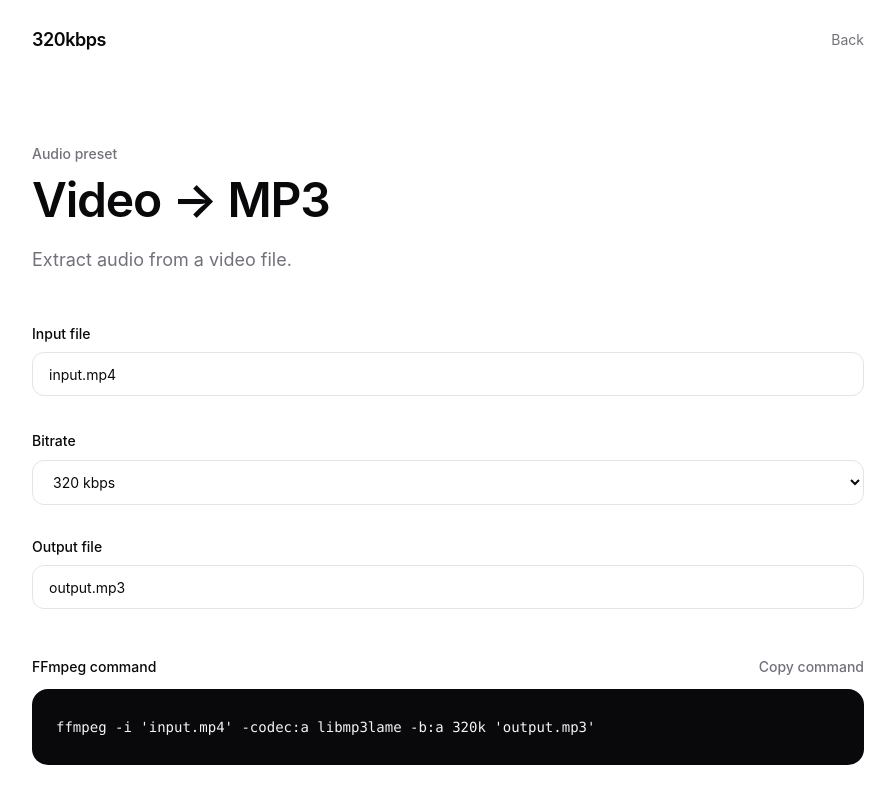
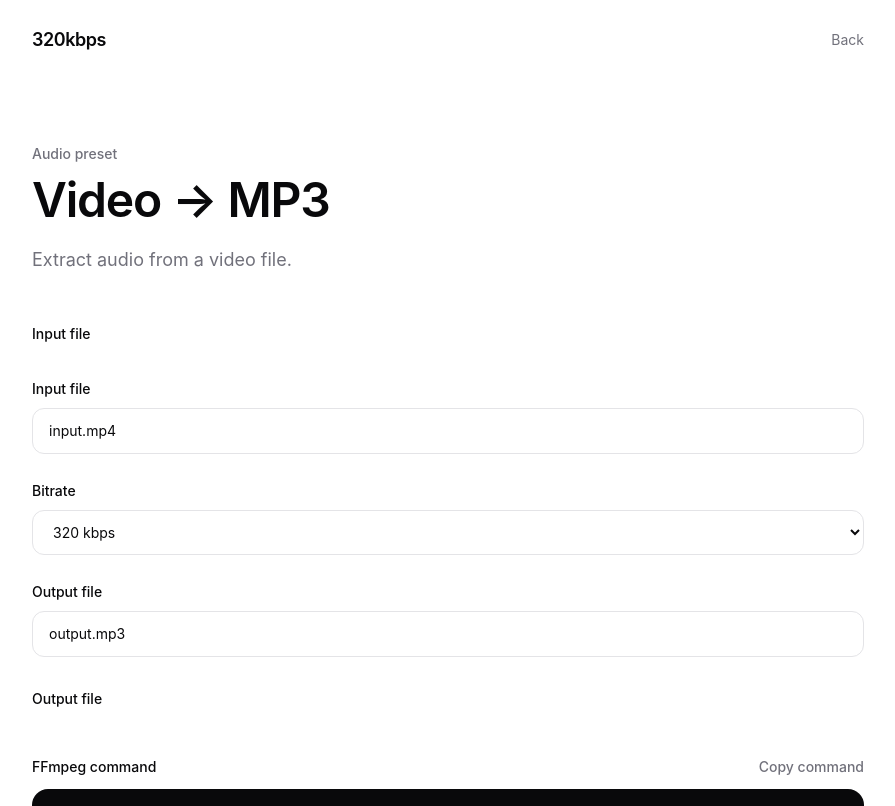
Before and after one commit to liuwenlonghub/320kbps, a Next.js app: page /presets/video-to-mp3 in a window 1280 px wide. Shown: the top 806 px of the page, without its empty margins (192-1087 px from the left). Built offline with nearby package versions, Linux system fonts and the light colour scheme.

Commit message:
feat: enhance VideoToMp3 preset with dynamic input and output fields in PresetForm

```diff
--- a/app/presets/video-to-mp3/page.tsx
+++ b/app/presets/video-to-mp3/page.tsx
@@ -8,29 +8,27 @@ import { PresetForm } from "@/components/preset/preset-form";
 import Link from "next/link";
 
 export default function VideoToMp3Page() {
-  const [input, setInput] = useState("input.mp4");
-  const [bitrate, setBitrate] = useState(320);
-  const [output, setOutput] = useState("output.mp3");
-
-const values = {
-  bitrate,
-};
+const [values, setValues] = useState({
+  input: videoToMp3Preset.options.input,
+  bitrate: videoToMp3Preset.options.bitrate,
+  output: videoToMp3Preset.options.output,
+});
 
 function handleOptionChange(
   id: string,
   value: string | number,
 ) {
-  if (id === "bitrate") {
-    setBitrate(Number(value));
-  }
+  setValues((current) => ({
+    ...current,
+    [id]: value,
+  }));
 }
 
 const command = buildVideoToMp3Command({
-  input,
-  bitrate,
-  output,
+  input: String(values.input),
+  bitrate: Number(values.bitrate),
+  output: String(values.output),
 });
-
 
   return (
     <main className="min-h-screen bg-white text-zinc-950">
@@ -72,12 +70,6 @@ const command = buildVideoToMp3Command({
                 Input file
               </label>
 
-              <input
-                id="input"
-                value={input}
-                onChange={(event) => setInput(event.target.value)}
-                className="mt-2 h-11 w-full rounded-xl border border-zinc-200 px-4 text-sm outline-none transition focus:border-zinc-400"
-              />
             </div>
 
             <div>
@@ -95,13 +87,6 @@ const command = buildVideoToMp3Command({
               >
                 Output file
               </label>
-
-              <input
-                id="output"
-                value={output}
-                onChange={(event) => setOutput(event.target.value)}
-                className="mt-2 h-11 w-full rounded-xl border border-zinc-200 px-4 text-sm outline-none transition focus:border-zinc-400"
-              />
             </div>
           </div>
 
--- a/components/preset/preset-form.tsx
+++ b/components/preset/preset-form.tsx
@@ -16,6 +16,30 @@ export function PresetForm({
   return (
     <div className="space-y-6">
       {fields.map((field) => {
+        if (field.type === "text") {
+          return (
+            <div key={field.id}>
+              <label
+                htmlFor={field.id}
+                className="text-sm font-medium"
+              >
+                {field.label}
+              </label>
+
+              <input
+                id={field.id}
+                type="text"
+                value={values[field.id] ?? ""}
+                placeholder={field.placeholder}
+                onChange={(event) =>
+                  onChange(field.id, event.target.value)
+                }
+                className="mt-2 w-full rounded-xl border border-zinc-200 bg-white px-4 py-3 text-sm outline-none transition-colors placeholder:text-zinc-400 focus:border-zinc-400"
+              />
+            </div>
+          );
+        }
+
         if (field.type === "select") {
           return (
             <div key={field.id}>
--- a/lib/ffmpeg/presets/video-to-mp3.ts
+++ b/lib/ffmpeg/presets/video-to-mp3.ts
@@ -1,7 +1,9 @@
 import type { Preset } from "../types/preset";
 
 export type VideoToMp3Options = {
+  input: string;
   bitrate: number;
+  output: string;
 };
 
 export const videoToMp3Preset: Preset<VideoToMp3Options> = {
@@ -16,10 +18,19 @@ export const videoToMp3Preset: Preset<VideoToMp3Options> = {
   },
 
   options: {
+    input: "input.mp4",
     bitrate: 320,
+    output: "output.mp3",
   },
 
   fields: [
+    {
+      type: "text",
+      id: "input",
+      label: "Input file",
+      placeholder: "input.mp4",
+      defaultValue: "input.mp4",
+    },
     {
       type: "select",
       id: "bitrate",
@@ -32,5 +43,12 @@ export const videoToMp3Preset: Preset<VideoToMp3Options> = {
       ],
       defaultValue: 320,
     },
+    {
+      type: "text",
+      id: "output",
+      label: "Output file",
+      placeholder: "output.mp3",
+      defaultValue: "output.mp3",
+    },
   ],
 };
--- a/lib/ffmpeg/types/preset.ts
+++ b/lib/ffmpeg/types/preset.ts
@@ -6,6 +6,14 @@ export type PresetCategory =
 export type PresetInput = {
   type: "media";
   extensions: readonly string[];
+};
+
+export type TextField = {
+  type: "text";
+  id: string;
+  label: string;
+  placeholder?: string;
+  defaultValue: string;
 };
 
 export type SelectOption<T extends string | number> = {
@@ -22,6 +30,7 @@ export type SelectField<T extends string | number> = {
 };
 
 export type PresetField =
+  | TextField
   | SelectField<string>
   | SelectField<number>;
 
```
